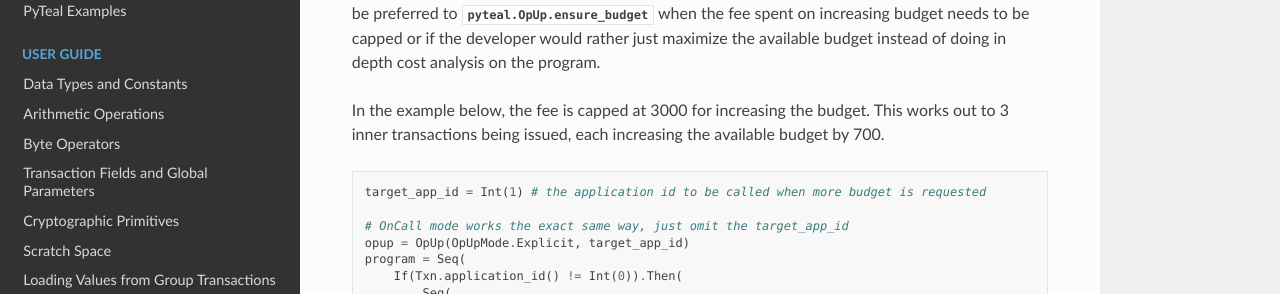
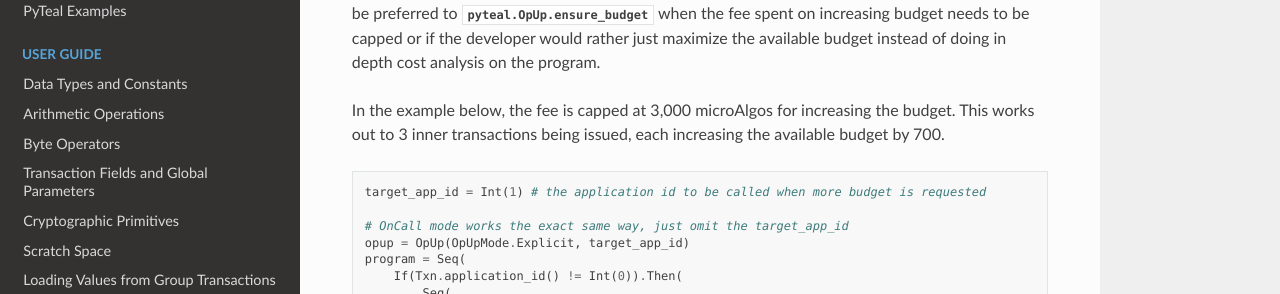
Before and after one commit to algorand/pyteal, a Sphinx documentation site: the page built from docs/opup.rst, in a window 1280 px wide and 900 px high, scrolled down 1137 px. Shown: the part 200-494 px from the top of the window. Built offline with Sphinx 7.4.7 and the Read the Docs theme 2.0.0, drawn with Linux system fonts in a browser that asks for light colours.

Commit message:
Update docs/opup.rst
Co-authored-by: Michael Diamant <michaeldiamant@users.noreply.github.com>

```diff
--- a/docs/opup.rst
+++ b/docs/opup.rst
@@ -62,7 +62,7 @@ inner transactions or the inner transaction limit is exceeded. This method may b
 :any:`pyteal.OpUp.ensure_budget` when the fee spent on increasing budget needs to be capped or if the developer
 would rather just maximize the available budget instead of doing in depth cost analysis on the program.
 
-In the example below, the fee is capped at 3000 for increasing the budget. This works out to 3 inner
+In the example below, the fee is capped at 3,000 microAlgos for increasing the budget. This works out to 3 inner
 transactions being issued, each increasing the available budget by 700.
 
 .. code-block:: python
```
